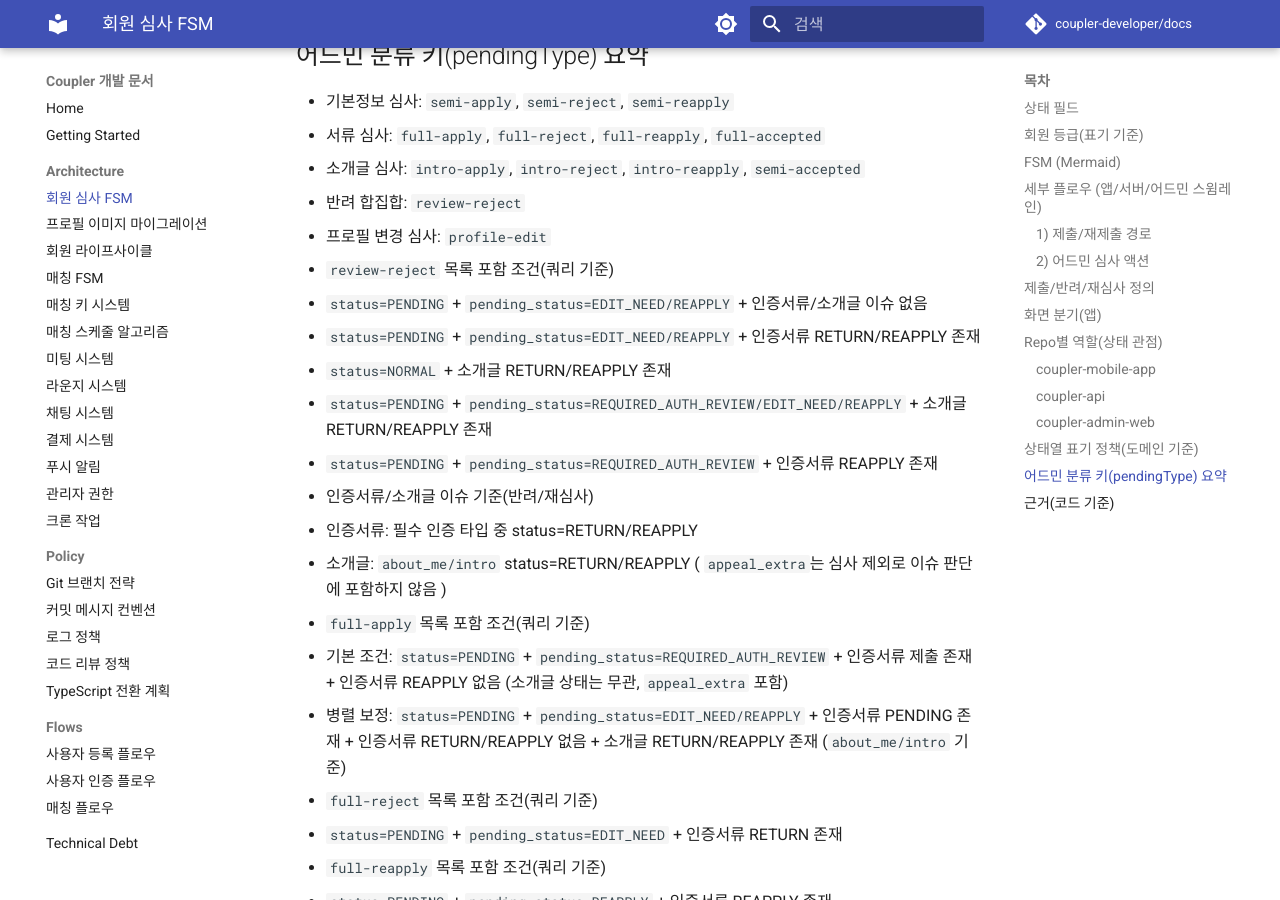
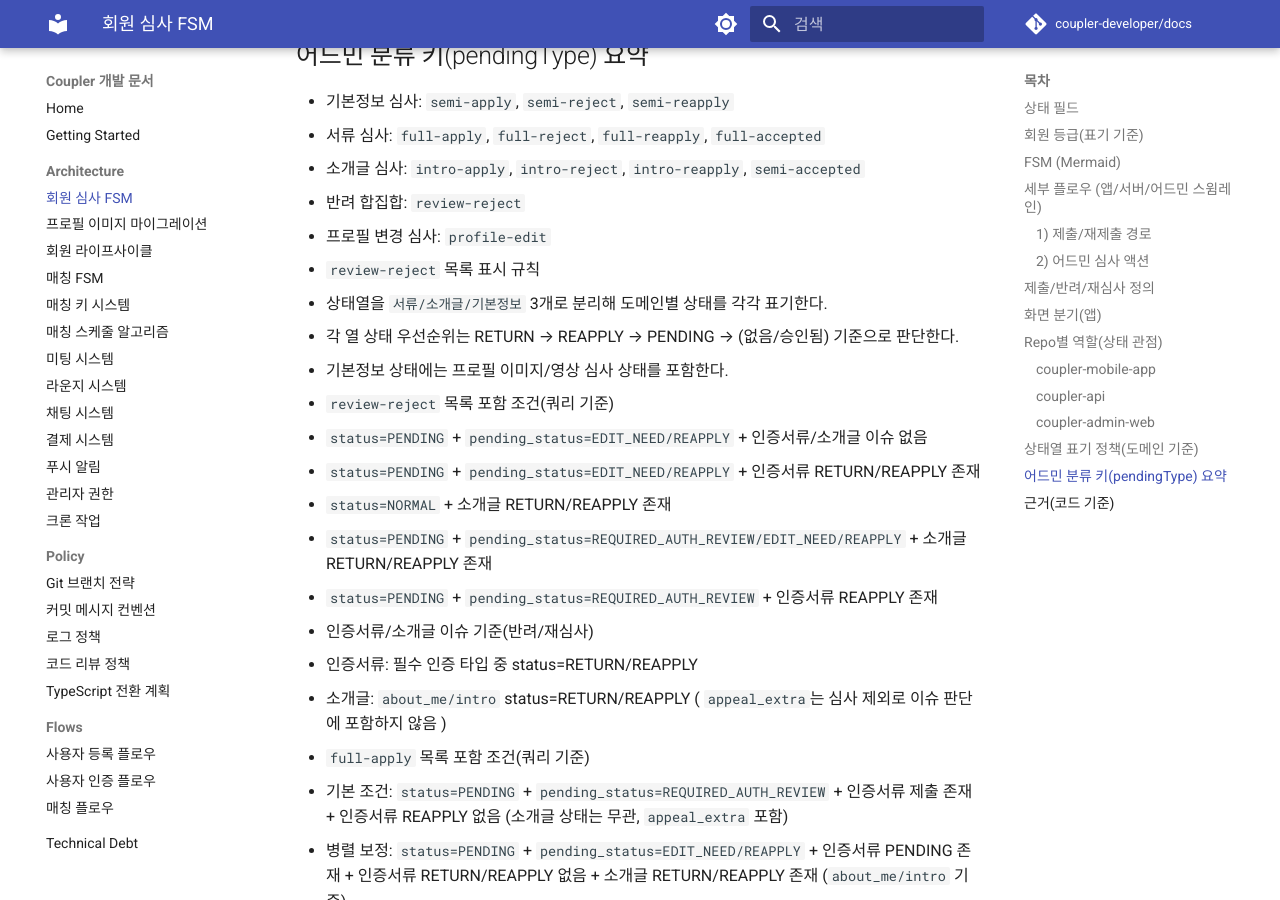
Before and after one commit to coupler-developer/docs, an MkDocs documentation site: the page built from content/architecture/member-review-fsm.md, in a window 1280 px wide and 900 px high, scrolled down 7192 px. Built offline with MkDocs 1.6.1 and Material for MkDocs 9.7.7, drawn with Linux system fonts in a browser that asks for light colours; comment, search, counter and statistics services are not loaded.

Commit message:
docs: review-reject 상태열 분리 규칙 추가

```diff
--- a/content/architecture/member-review-fsm.md
+++ b/content/architecture/member-review-fsm.md
@@ -215,6 +215,10 @@ flowchart LR
 - 소개글 심사: `intro-apply`, `intro-reject`, `intro-reapply`, `semi-accepted`
 - 반려 합집합: `review-reject`
 - 프로필 변경 심사: `profile-edit`
+- `review-reject` 목록 표시 규칙
+  - 상태열을 `서류/소개글/기본정보` 3개로 분리해 도메인별 상태를 각각 표기한다.
+  - 각 열 상태 우선순위는 RETURN → REAPPLY → PENDING → (없음/승인됨) 기준으로 판단한다.
+  - 기본정보 상태에는 프로필 이미지/영상 심사 상태를 포함한다.
 - `review-reject` 목록 포함 조건(쿼리 기준)
   - `status=PENDING` + `pending_status=EDIT_NEED/REAPPLY` + 인증서류/소개글 이슈 없음
   - `status=PENDING` + `pending_status=EDIT_NEED/REAPPLY` + 인증서류 RETURN/REAPPLY 존재
```
